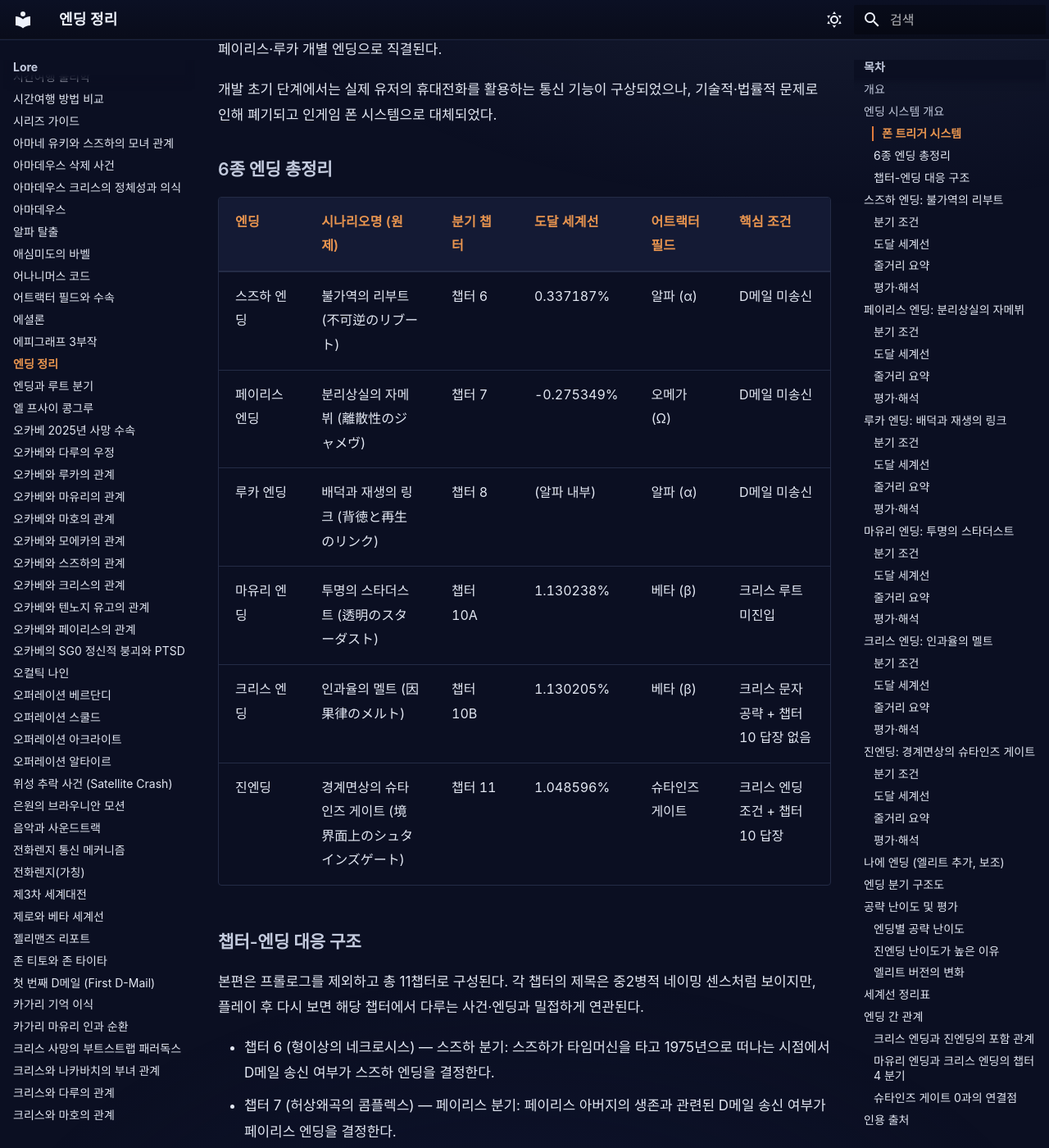
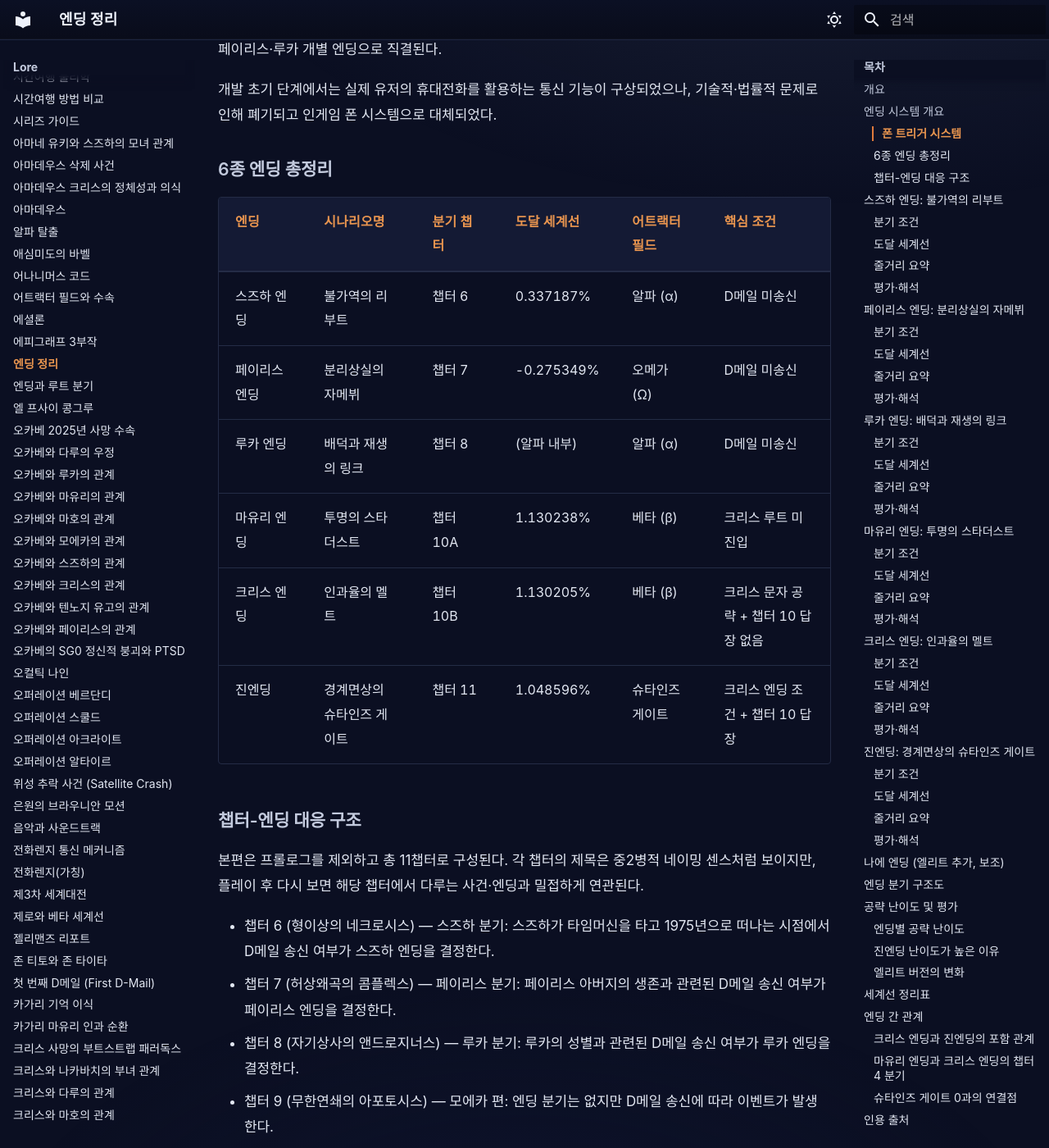
Before and after one commit to sgwiki/sgwiki.github.io, an MkDocs documentation site: the page built from wiki/lore/엔딩-정리.md, in a window 1280 px wide and 1400 px high, scrolled down 1048 px. Shown: the whole window at 82% size. Built offline with MkDocs 1.6.1 and Material for MkDocs 9.7.7, drawn with Linux system fonts in a browser that asks for light colours; some web fonts are replaced.

Commit message:
wiki: 우선발행(사후검토) 2026-10-16 07:25 — 페이지 3건
정본: 48e59c329521339378a575d1e60f030182306a0b
검수: 사후검토 — 그림자 검수(01:00)와 P9 정정 대기열이 이어받는다

```diff
--- a/wiki/lore/엔딩-정리.md
+++ b/wiki/lore/엔딩-정리.md
@@ -28,14 +28,14 @@ description: "슈타인즈 게이트 본편 6종 엔딩 + 엘리트 나에 엔
 
 ### 6종 엔딩 총정리
 
-| 엔딩 | 시나리오명 (원제) | 분기 챕터 | 도달 세계선 | 어트랙터 필드 | 핵심 조건 |
+| 엔딩 | 시나리오명 | 분기 챕터 | 도달 세계선 | 어트랙터 필드 | 핵심 조건 |
 |---|---|---|---|---|---|
-| 스즈하 엔딩 | 불가역의 리부트 (不可逆のリブート) | 챕터 6 | 0.337187% | 알파 (α) | D메일 미송신 |
-| 페이리스 엔딩 | 분리상실의 자메뷔 (離散性のジャメヴ) | 챕터 7 | -0.275349% | 오메가 (Ω) | D메일 미송신 |
-| 루카 엔딩 | 배덕과 재생의 링크 (背徳と再生のリンク) | 챕터 8 | (알파 내부) | 알파 (α) | D메일 미송신 |
-| 마유리 엔딩 | 투명의 스타더스트 (透明のスターダスト) | 챕터 10A | 1.130238% | 베타 (β) | 크리스 루트 미진입 |
-| 크리스 엔딩 | 인과율의 멜트 (因果律のメルト) | 챕터 10B | 1.130205% | 베타 (β) | 크리스 문자 공략 + 챕터 10 답장 없음 |
-| 진엔딩 | 경계면상의 슈타인즈 게이트 (境界面上のシュタインズゲート) | 챕터 11 | 1.048596% | 슈타인즈 게이트 | 크리스 엔딩 조건 + 챕터 10 답장 |
+| 스즈하 엔딩 | 불가역의 리부트 | 챕터 6 | 0.337187% | 알파 (α) | D메일 미송신 |
+| 페이리스 엔딩 | 분리상실의 자메뷔 | 챕터 7 | -0.275349% | 오메가 (Ω) | D메일 미송신 |
+| 루카 엔딩 | 배덕과 재생의 링크 | 챕터 8 | (알파 내부) | 알파 (α) | D메일 미송신 |
+| 마유리 엔딩 | 투명의 스타더스트 | 챕터 10A | 1.130238% | 베타 (β) | 크리스 루트 미진입 |
+| 크리스 엔딩 | 인과율의 멜트 | 챕터 10B | 1.130205% | 베타 (β) | 크리스 문자 공략 + 챕터 10 답장 없음 |
+| 진엔딩 | 경계면상의 슈타인즈 게이트 | 챕터 11 | 1.048596% | 슈타인즈 게이트 | 크리스 엔딩 조건 + 챕터 10 답장 |
 
 ### 챕터-엔딩 대응 구조
 
```
Also changed, not shown: wiki/lore/별이-연주하는-노래.md (+3 -3 lines), wiki/lore/비익연리의-달링.md (+2 -2 lines).
